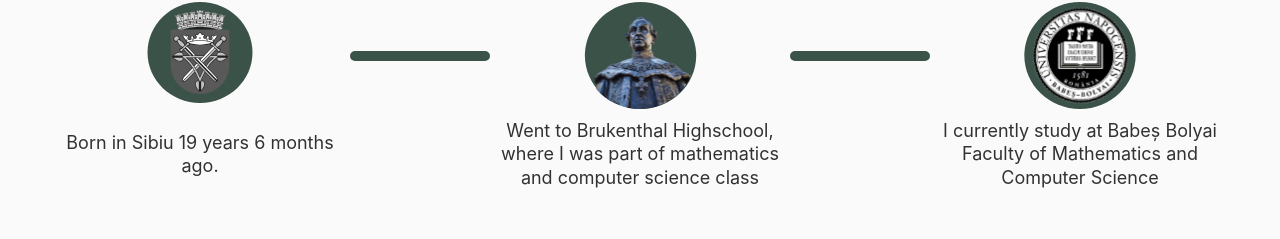
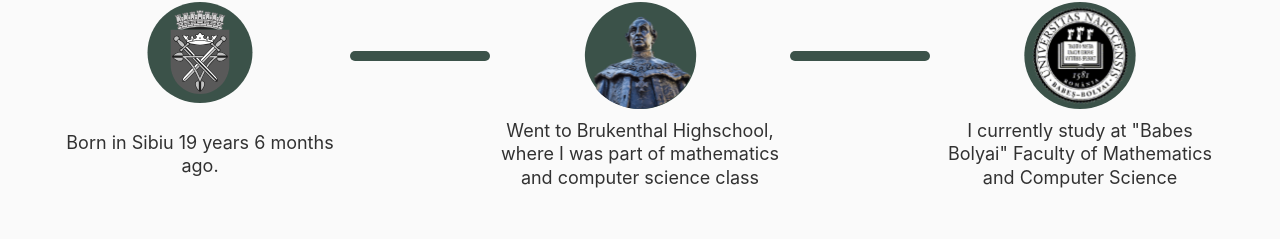
Before and after one commit to TudorEsan/UpdatedSite, a Next.js app: page / in a window 1280 px wide. Shown: the part 711-950 px from the top of the page. Built offline with nearby package versions, Linux system fonts and the light colour scheme.

Commit message:
to many fixes, i cant find a name anymore

```diff
--- a/pages/index.tsx
+++ b/pages/index.tsx
@@ -55,7 +55,7 @@ const Home: NextPage<PageInterface> = (props) => {
             computer science class
           </p>
           <p>
-            I currently study at Babeș Bolyai Faculty of Mathematics and
+            I currently study at "Babes Bolyai" Faculty of Mathematics and
             Computer Science
           </p>
         </div>
```
